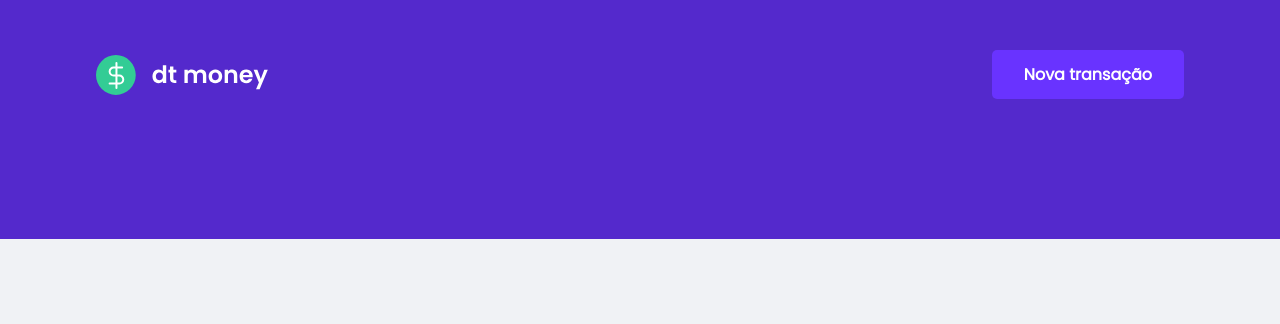
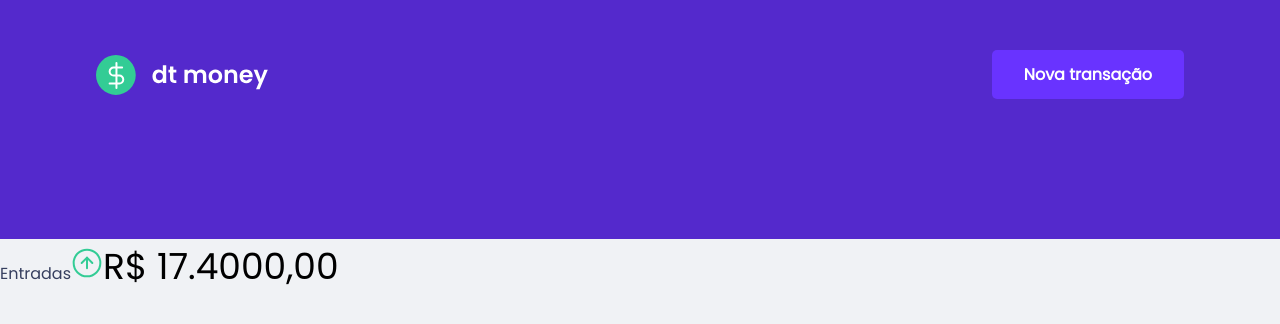
Before and after one commit to LeonardoBrizolla/rocket-money, a React (Create React App) app: page / in a window 1280 px wide. Shown: the top 324 px of the page. Built offline with nearby package versions, Linux system fonts and the light colour scheme.

Commit message:
Created Label + Icon + Total objects JSX + CSS

```diff
--- a/public/index.html
+++ b/public/index.html
@@ -9,7 +9,7 @@
 
     <link rel="shortcut icon" href="favicon.png" type="image/png">
 
-    <link href="https://fonts.googleapis.com/css2?family=Poppins:ital,wght@0,400;1,600&display=swap" rel="stylesheet">
+    <link href="https://fonts.googleapis.com/css2?family=Poppins:ital,wght@0,400;1,600,500&display=swap" rel="stylesheet">
 
     <title>rocket-money</title>
   </head>
--- a/src/App.tsx
+++ b/src/App.tsx
@@ -2,6 +2,10 @@ import { GlobalColors } from './styles/settings/colors';
 import { GlobalReset } from './styles/generic/reset';
 import { GlobalStyle } from './styles/elements/global';
 import { HeaderRocket } from './components/HeaderRocket';
+
+import { LabelRocket } from './objects/LabelRocket';
+import { IconRocket } from './objects/IconRocket';
+import { TotalRocket } from './objects/TotalRocket';
 
 export const App = () => {
   return (
@@ -11,6 +15,9 @@ export const App = () => {
       <GlobalStyle />
 
       <HeaderRocket />
+      <LabelRocket />
+      <IconRocket />
+      <TotalRocket />
     </>
   );
 };
--- /dev/null
+++ b/src/objects/IconRocket/index.tsx
@@ -0,0 +1,3 @@
+import incomeImg from '../../assets/income.svg';
+
+export const IconRocket = () => <img src={incomeImg} alt="Ícone de entrada" />;
--- /dev/null
+++ b/src/objects/LabelRocket/index.tsx
@@ -0,0 +1,3 @@
+import { Label } from './styles';
+
+export const LabelRocket = () => <Label>Entradas</Label>;
--- /dev/null
+++ b/src/objects/LabelRocket/styles.ts
@@ -0,0 +1,6 @@
+import styled from 'styled-components';
+
+export const Label = styled.label`
+  color: var(--color-text-title);
+  font-size: 1rem;
+`;
--- /dev/null
+++ b/src/objects/TotalRocket/index.tsx
@@ -0,0 +1,3 @@
+import { Total } from './styles';
+
+export const TotalRocket = () => <Total>R$ 17.4000,00</Total>;
--- /dev/null
+++ b/src/objects/TotalRocket/styles.ts
@@ -0,0 +1,6 @@
+import styled from 'styled-components';
+
+export const Total = styled.strong`
+  font-size: 2.25rem;
+  font-weight: 500;
+`;
```
